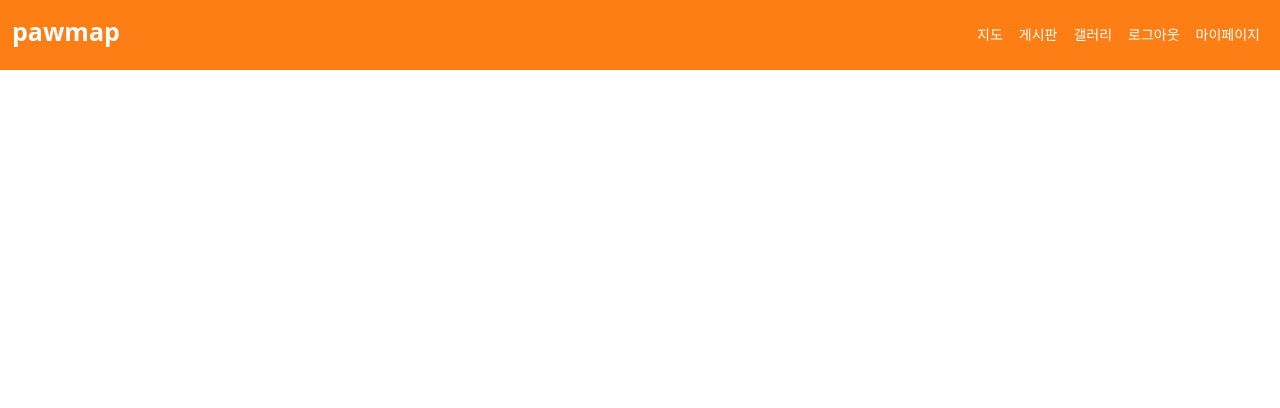
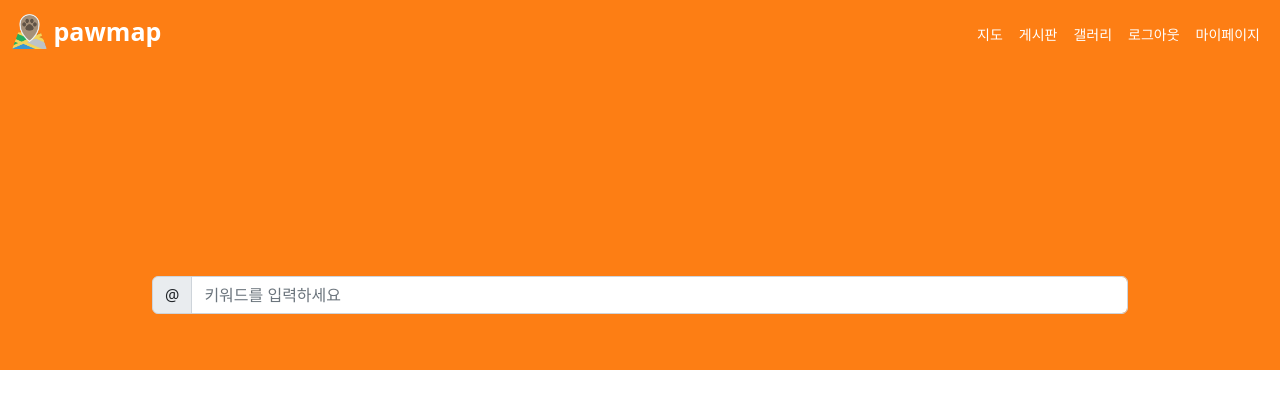
Before and after one commit to KyeonghoJeong/pawmap_front-end, a Vue app: page / in a window 1280 px wide. Shown: the top 408 px of the page. Built offline with nearby package versions, Linux system fonts and the light colour scheme.

Commit message:
add search bar

```diff
--- a/src/App.vue
+++ b/src/App.vue
@@ -1,6 +1,16 @@
 <template>
 <div>
   <HeaderView/>
+  <div>
+    <nav id="main" class="navbar navbar-expand-sm navbar-dark custom-navbar">
+      <form class="container-fluid" style="width:1000px; padding-top:150px">
+        <div class="input-group">
+          <span class="input-group-text" id="basic-addon1">@</span>
+          <input type="text" class="form-control" placeholder="키워드를 입력하세요" aria-label="keyword" aria-describedby="basic-addon1" style="width:3px">
+        </div>
+      </form>
+    </nav>
+  </div>
 </div>
 </template>
 
@@ -15,5 +25,7 @@ export default {
 </script>
 
 <style>
-
+#main {
+  height: 300px;
+}
 </style>
--- a/src/components/HeaderView.vue
+++ b/src/components/HeaderView.vue
@@ -1,7 +1,10 @@
 <template>
   <nav class="navbar navbar-expand-sm navbar-dark custom-navbar">
   <div class="container-fluid">
-    <a class="navbar-brand" href="#" style="font-size: 25px; font-weight: bold; margin-bottom: 6px">pawmap</a>
+    <a class="navbar-brand" href="#" style="font-size: 25px; font-weight: bold; margin-bottom: 6px">
+        <img src="../assets/images/map.png" alt="icon" width="35" height="35" class="d-inline-block align-text-top">
+        pawmap
+    </a>
     <button class="navbar-toggler" type="button" data-bs-toggle="collapse" data-bs-target="#navbarNav" aria-controls="navbarNav" aria-expanded="false" aria-label="Toggle navigation">
       <span class="navbar-toggler-icon"></span>
     </button>
```
Also changed, not shown: src/assets/images/map.png (added).
